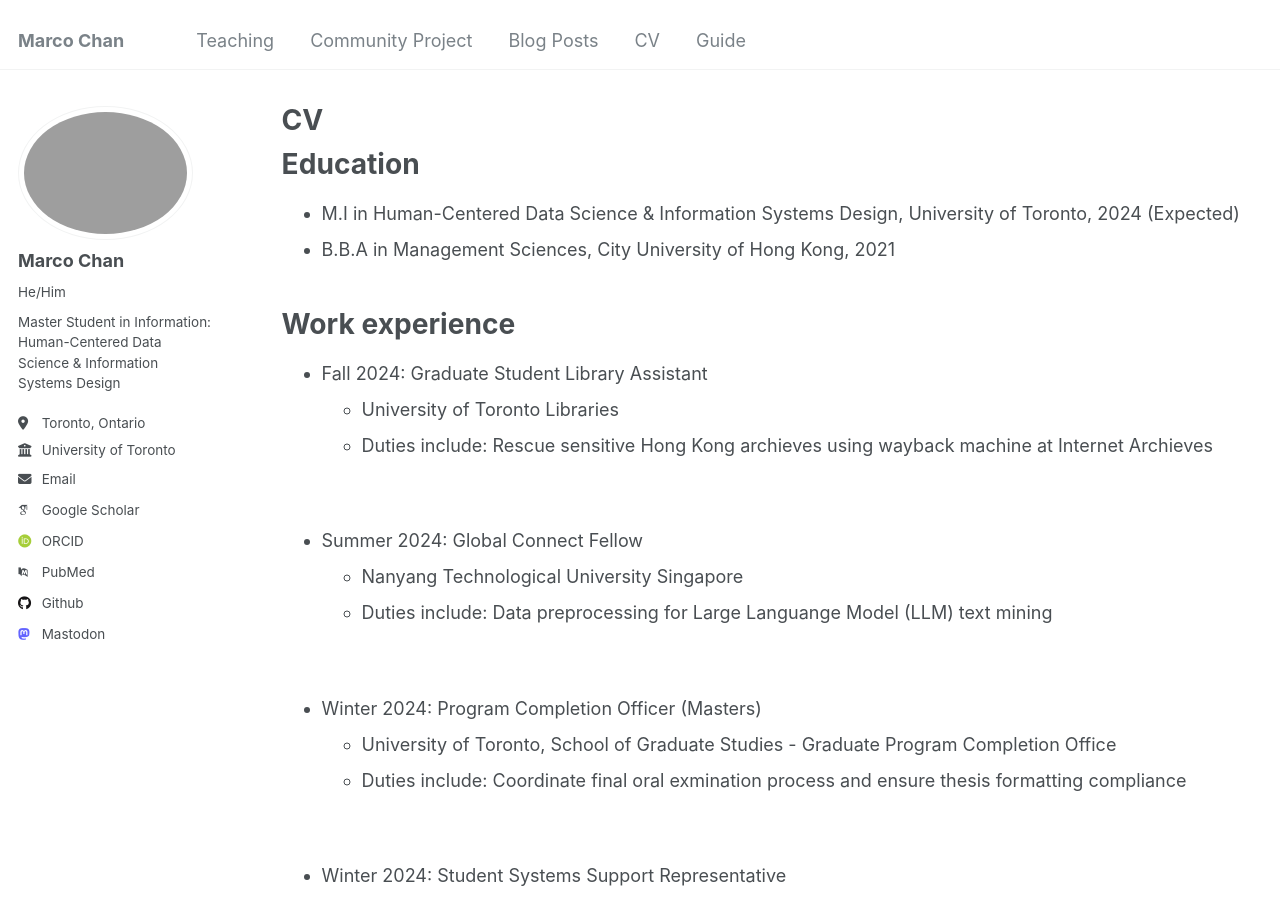
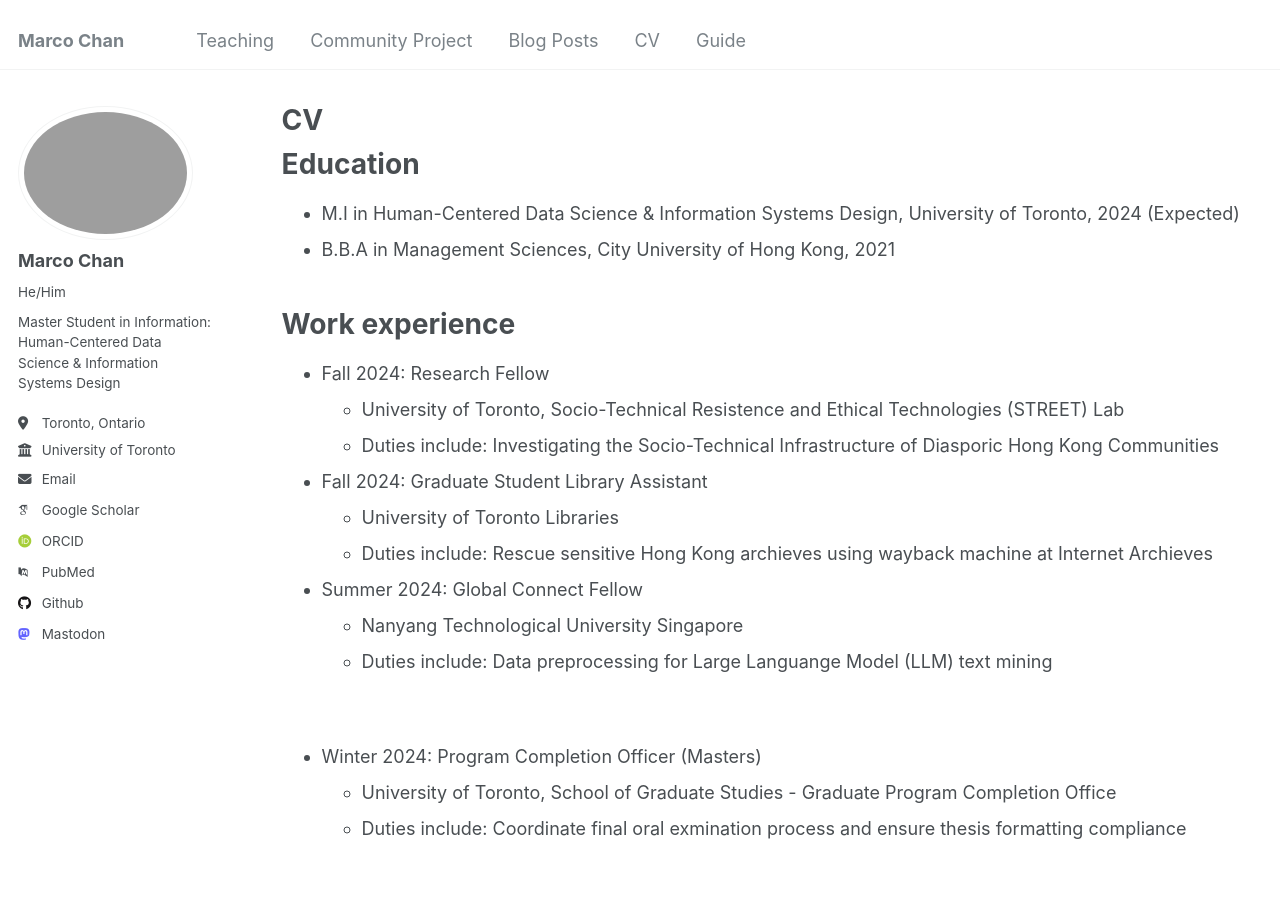
Before and after one commit to Marco-ProspectivePhD/home, a Jekyll site: the page built from _pages/cv.md, in a window 1280 px wide and 900 px high. Built offline with Jekyll 4.4.1, drawn with Linux system fonts in a browser that asks for light colours; some web fonts are replaced.

Commit message:
Update cv.md

```diff
--- a/_pages/cv.md
+++ b/_pages/cv.md
@@ -16,11 +16,14 @@ Education
 
 Work experience
 ======
+* Fall 2024: Research Fellow
+  * University of Toronto, Socio-Technical Resistence and Ethical Technologies (STREET) Lab
+  * Duties include: Investigating the Socio-Technical Infrastructure of Diasporic Hong Kong Communities<br/>
+
+
 * Fall 2024: Graduate Student Library Assistant
   * University of Toronto Libraries
-  * Duties include: Rescue sensitive Hong Kong archieves using wayback machine at Internet Archieves
-
-<br/>
+  * Duties include: Rescue sensitive Hong Kong archieves using wayback machine at Internet Archieves <br/>
 
 * Summer 2024: Global Connect Fellow
   * Nanyang Technological University Singapore
```
